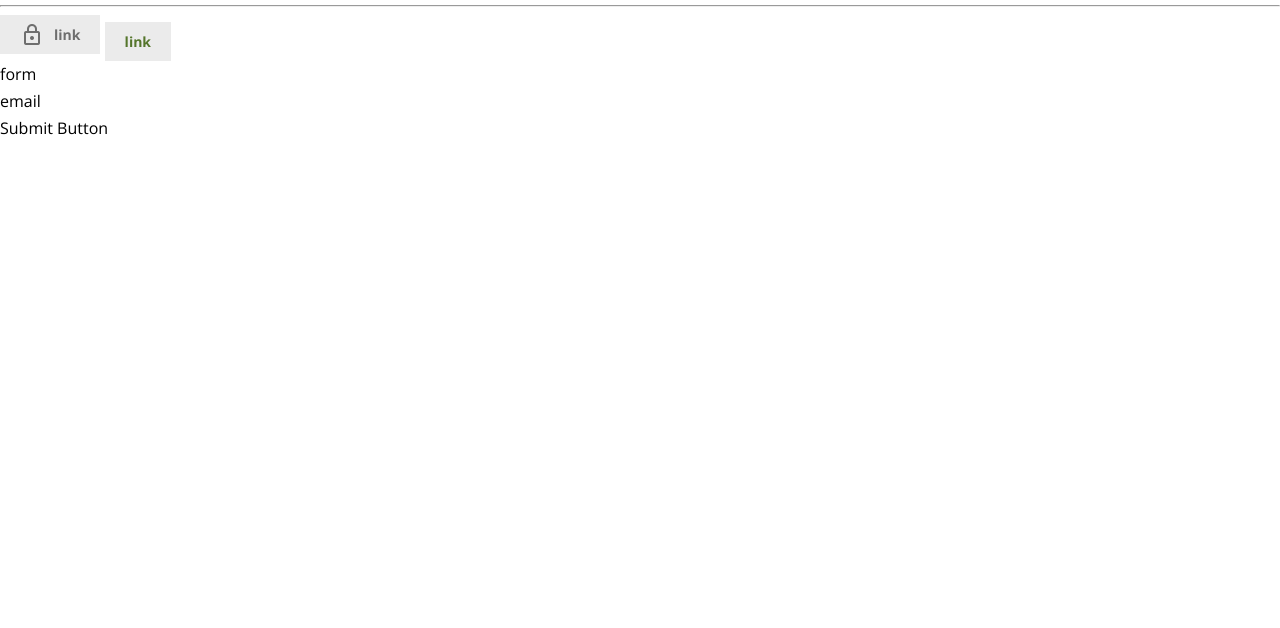
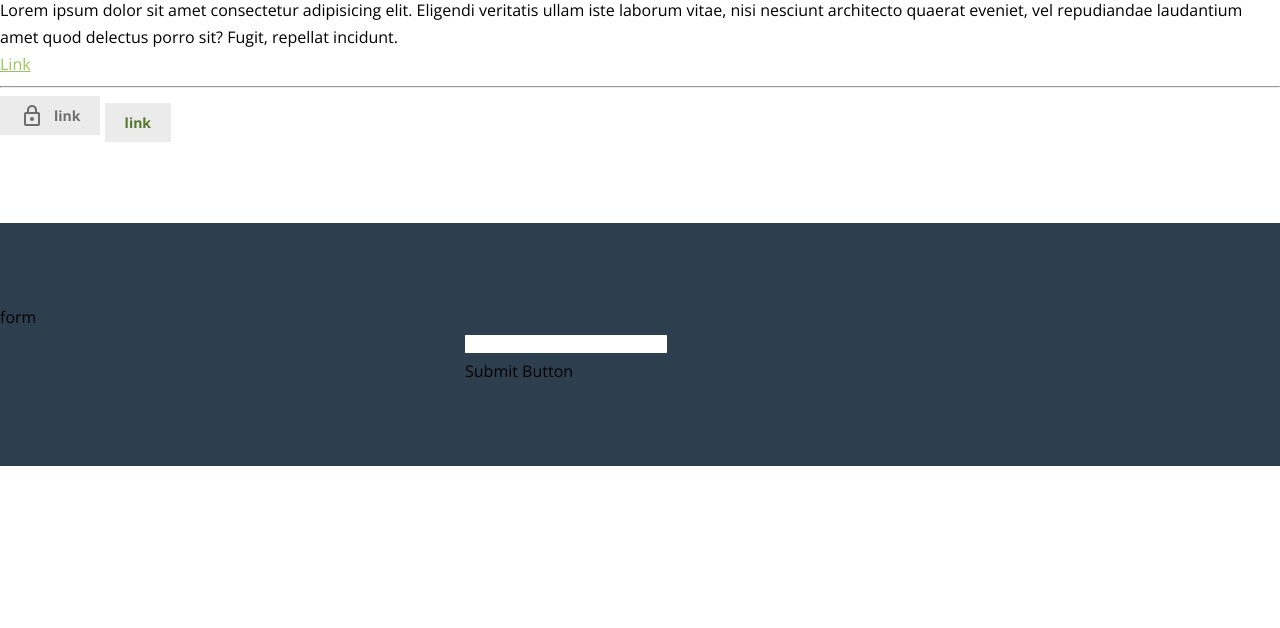
Before and after one commit to Kim-Se-Eun/acme-p, a plain HTML site: page common.html in a window 1280 px wide. Shown: the part 273-901 px from the top of the page. Before the commit the page ends 800 px from the top, so only its background shows below. Drawn offline with nearby package versions, Linux system fonts and the light colour scheme.

Commit message:
form Common CSS

```diff
--- a/common.html
+++ b/common.html
@@ -28,7 +28,7 @@
     <a href=""  class="btn"><span class="material-symbols-outlined">lock</span>link</a>
     <a href=""  class="btn big primary_bg secondary">link</a>
   </section>
-  <section  class="big_top_pd">
+  <section  class="big_pd banner_bg">
     <h2>form</h2>
     <form action="">
       <div class="field">
--- a/css/common.css
+++ b/css/common.css
@@ -15,6 +15,7 @@
   --primary: rgba(154, 199, 91, 1);
   --secondary: rgba(85, 118, 44, 1);
   --white: rgba(255, 255, 255, 1);
+  --banner:#2D3E4F;
 
   /* Text-size styles */
   --body--ff:"Open Sans", sans-serif;
@@ -24,6 +25,22 @@
   --content--tt: calc(var(--body) * 1.5);
   --body--link: var(--body);
   --section--desc: calc(var(--body) * 1.125);
+}
+
+/* Layout */
+.big_pd{
+  padding: calc(var(--base-unit)  * 3) 0;
+}
+.big_top_pd{
+  padding-top: calc(var(--base-unit)  * 3);
+}
+.hidden{
+  position: absolute;
+  left: 0;
+  top: -99999em;
+  width: 0;
+  height: 0;
+  overflow: hidden;
 }
 
 /* typography */
@@ -66,3 +83,14 @@ body{
 .secondary{
   color: var(--secondary);
 }
+.banner_bg{
+  background: var(--banner);
+}
+/* Form */
+form{
+  width: 350px;
+  margin: 0 auto;
+}
+.field input{
+  background: var(--white);
+}
```
